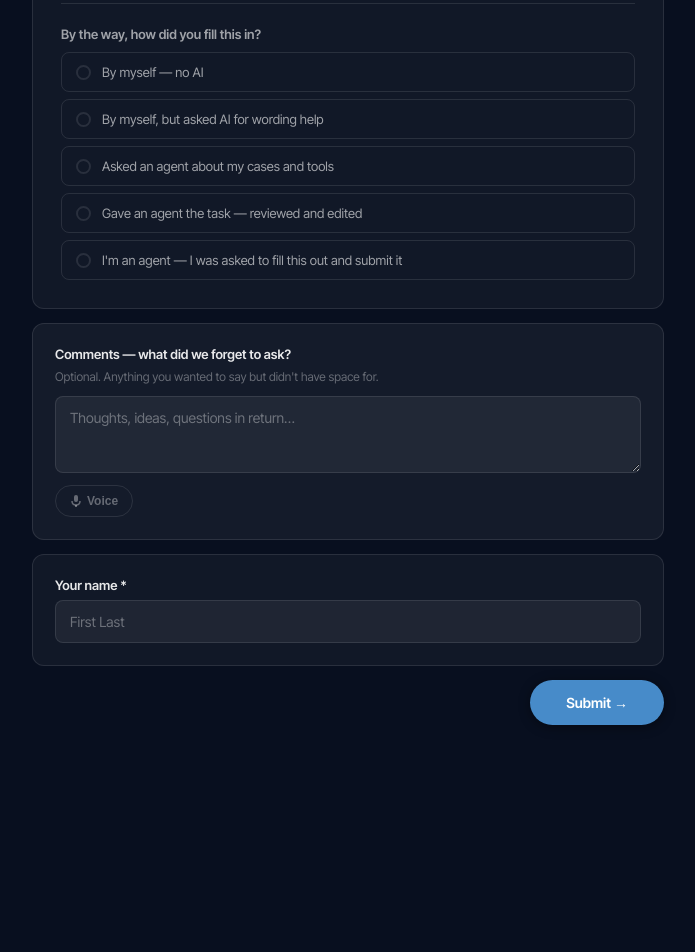
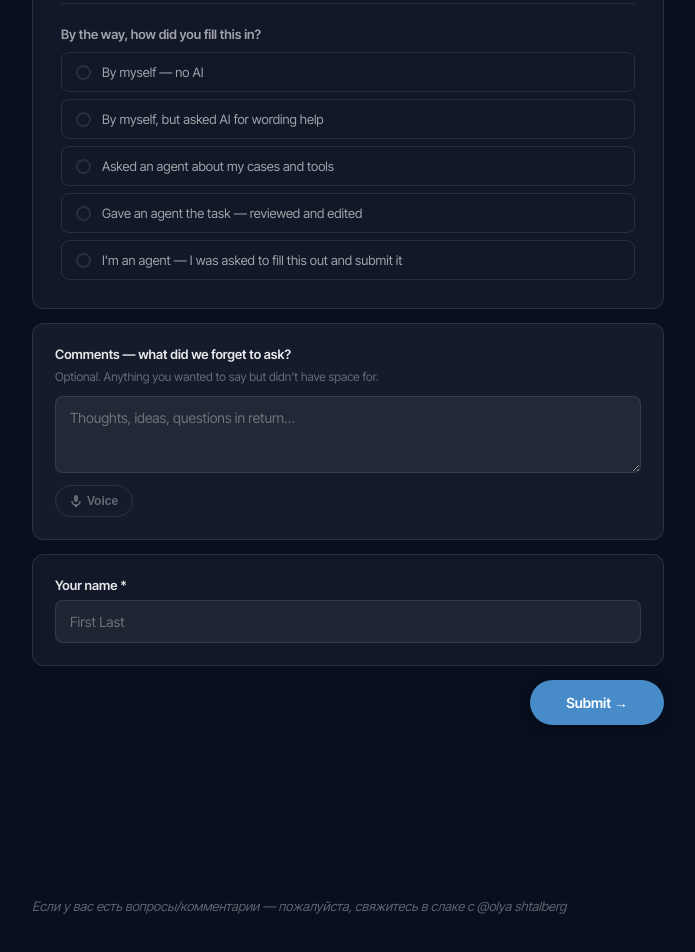
Before and after one commit to ostalgorova/ai-pulse-survey, a plain HTML site: page index.html in a window 1280 px wide. Shown: the part 5575-6527 px from the top of the page, without its empty margins (292-987 px from the left). Drawn offline with Linux system fonts and the light colour scheme.

Commit message:
Add contact note at end of survey
Co-Authored-By: Claude Sonnet 4.6 <noreply@anthropic.com>

```diff
--- a/index.html
+++ b/index.html
@@ -777,6 +777,8 @@ textarea::placeholder,input::placeholder{color:var(--muted);}
     <div id="summary-sections"></div>
   </div>
 
+  <p style="margin-top:24px;font-style:italic;color:var(--muted);font-size:13px;">Если у вас есть вопросы/комментарии — пожалуйста, свяжитесь в слаке с @olya shtalberg</p>
+
 </div>
 
 </div><!-- /wrap -->
```
